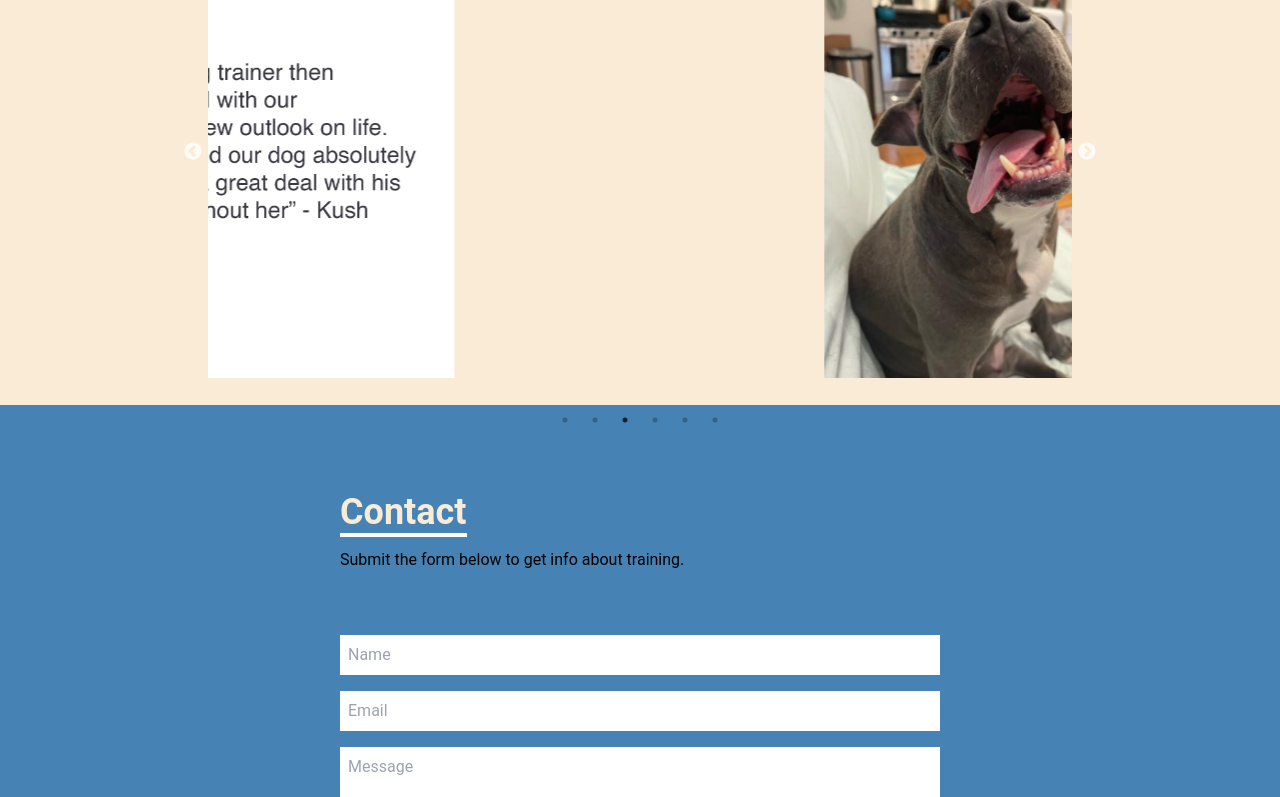
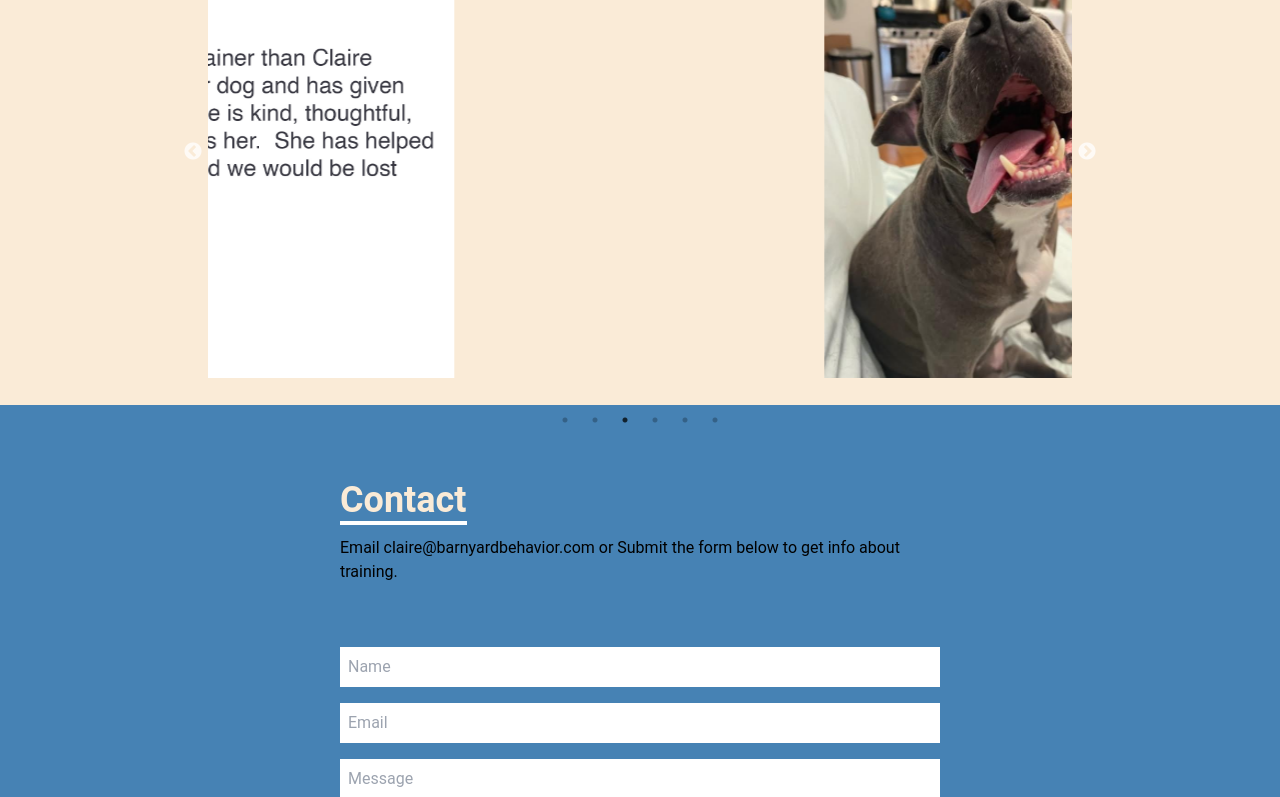
Before and after one commit to Kateattardo/Claire-Cario, a React (Create React App) app: page / in a window 1280 px wide. Shown: the part 2800-3597 px from the top of the page. Built offline with nearby package versions, Linux system fonts and the light colour scheme.

Commit message:
test proofread

```diff
--- a/src/components/Contact.jsx
+++ b/src/components/Contact.jsx
@@ -16,7 +16,8 @@ const Contact = () => {
             Contact
           </p>
           <p className="text-black py-4">
-            Submit the form below to get info about training.
+            Email claire@barnyardbehavior.com or Submit the form below to get
+            info about training.
           </p>
         </div>
 
--- a/src/components/Testimonials.jsx
+++ b/src/components/Testimonials.jsx
@@ -7,7 +7,7 @@ import Test1 from "../assets/test1.jpg";
 import Romy from "../assets/IMG_Romy.jpg";
 import Test2 from "../assets/test2.jpg";
 import Ziggy from "../assets/IMG_Ziggy.jpg";
-import Test3 from "../assets/test3.jpg";
+import Test3 from "../assets/test3. jpg.jpg";
 
 const Testimonials = () => {
   const settings = {
```
Also changed, not shown: src/assets/test1.jpg, src/assets/test3. jpg.jpg (renamed from src/assets/test3.jpg).
